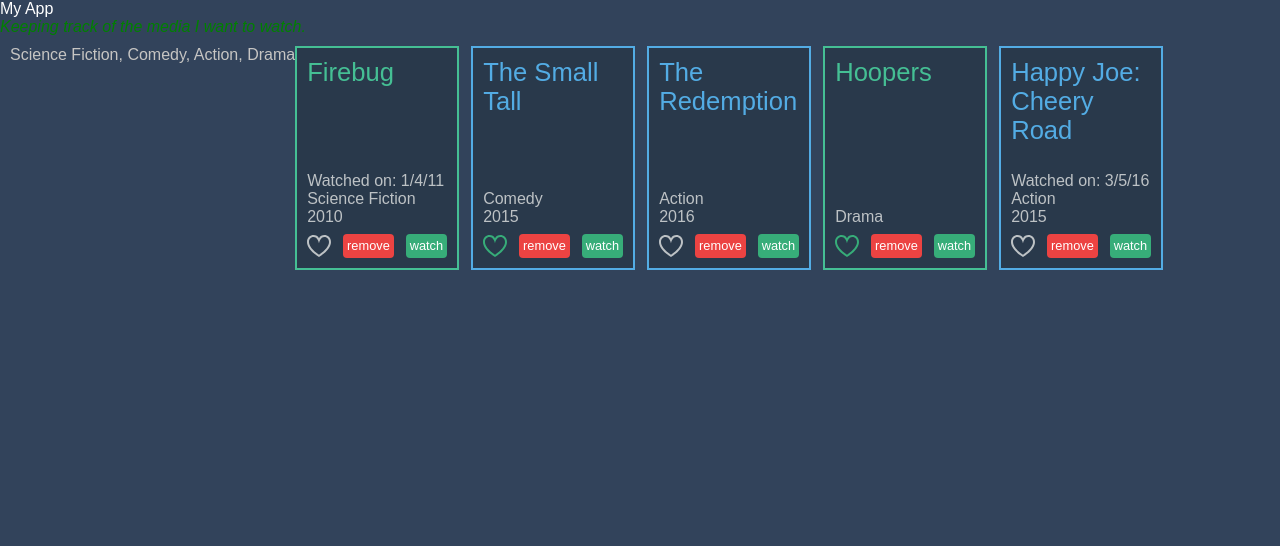
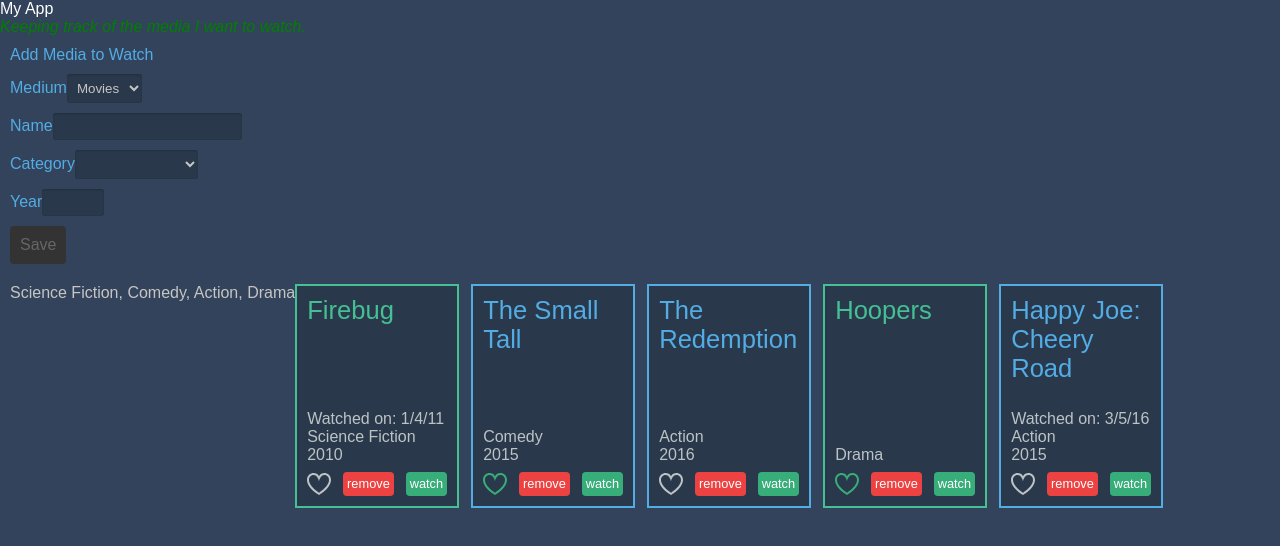
Before and after one commit to laubjkri/angular-essential-training, an Angular app: page / in a window 1280 px wide. Shown: the top 546 px of the page. Built offline with nearby package versions, Linux system fonts and the light colour scheme.

Commit message:
Chapter 4 done

```diff
--- a/angular.json
+++ b/angular.json
@@ -94,5 +94,8 @@
         }
       }
     }
+  },
+  "cli": {
+    "analytics": false
   }
 }
--- a/src/app/app.component.html
+++ b/src/app/app.component.html
@@ -3,6 +3,7 @@
     <h1>My App</h1>
     <p class="description">Keeping track of the media I want to watch.</p>
   </header>
+  <mw-media-item-form></mw-media-item-form>
   <mw-media-item-list></mw-media-item-list>
 
 </section>
--- /dev/null
+++ b/src/app/media-item-form.component.css
@@ -0,0 +1,52 @@
+:host {
+  display: block;
+  padding: 10px;
+}
+ul {
+  list-style-type: none;
+}
+ul li {
+  margin: 10px 0;
+}
+header, label {
+  color: #53ace4;
+}
+input, select {
+  background-color: #29394b;
+  color: #c6c5c3;
+  border-radius: 3px;
+  border: none;
+  box-shadow: 0 1px 2px rgba(0,0,0,0.2) inset, 0 -1px 0 rgba(0,0,0,0.05) inset;
+  border-color: #53ace4;
+  padding: 6px;
+}
+.ng-invalid:not(.ng-pristine):not(.required-invalid) {
+  border: 1px solid #d93a3e;
+}
+input[required].ng-invalid {
+  border-right: 5px solid #d93a3e;
+}
+input[required]:not(.required-invalid),
+input[required].ng-invalid:not(.required-invalid) {
+  border-right: 5px solid #37ad79;
+}
+.error {
+  color: #d93a3e;
+}
+#year {
+  width: 50px;
+}
+button[type=submit] {
+  background-color: #45bf94;
+  border: 0;
+  padding: 10px;
+  font-size: 1em;
+  border-radius: 4px;
+  color: #ffffff;
+  cursor: pointer;
+}
+button[type=submit]:disabled {
+  background-color: #333;
+  color: #666;
+  cursor: default;
+}
--- /dev/null
+++ b/src/app/media-item-form.component.html
@@ -0,0 +1,43 @@
+<header>
+  <h2>Add Media to Watch</h2>
+</header>
+<form
+  [formGroup]="form"
+  (ngSubmit)="onSubmit(form.value)">
+  <ul>
+    <li>
+      <label for="medium">Medium</label>
+      <select name="medium" id="medium" formControlName="medium">
+        <option value="Movies">Movies</option>
+        <option value="Series">Series</option>
+      </select>
+    </li>
+    <li>
+      <label for="name">Name</label>
+      <input type="text" name="name" id="name" formControlName="name">
+      <div *ngIf="form.get('name')?.hasError('pattern')" class="error">
+        Name has invalid characters
+      </div>
+    </li>
+    <li>
+      <label for="category">Category</label>
+      <select name="category" id="category" formControlName="category">
+        <option value="Action">Action</option>
+        <option value="Science Fiction">Science Fiction</option>
+        <option value="Comedy">Comedy</option>
+        <option value="Drama">Drama</option>
+        <option value="Horror">Horror</option>
+        <option value="Romance">Romance</option>
+      </select>
+    </li>
+    <li>
+      <label for="year">Year</label>
+      <input type="text" name="year" id="year" maxlength="4" formControlName="year">
+      <!-- The hasError('year') works because our validator function returns an object called year if the validation fails -->
+      <div *ngIf="form.get('year')?.errors as yearErrors" class="error">
+        The year must be between {{yearErrors['year'].min}} and {{yearErrors['year'].max}}!
+      </div>
+    </li>
+  </ul>
+  <button type="submit" [disabled]="form.invalid">Save</button>
+</form>
--- /dev/null
+++ b/src/app/media-item-form.component.ts
@@ -0,0 +1,65 @@
+import { Component, OnInit } from '@angular/core';
+import { FormGroup, FormControl, Validators } from '@angular/forms';
+
+@Component({
+  selector: 'mw-media-item-form',
+  templateUrl: './media-item-form.component.html',
+  styleUrls: ['./media-item-form.component.css']
+})
+export class MediaItemFormComponent /*implements OnInit*/ {
+  public form: FormGroup = new FormGroup({
+    medium: new FormControl("Movies"),
+    name: new FormControl("", Validators.compose([
+      Validators.required,
+      Validators.pattern("[\\w\\-\\s\\/]+")
+    ])),
+    category: new FormControl(""),
+    year: new FormControl("", (control) => this.yearValidator(control as FormControl))
+  });
+
+  ngOnInit(): void {
+    this.form = new FormGroup({
+      medium: new FormControl("Movies"),
+      name: new FormControl("", Validators.compose([
+        Validators.required,
+        Validators.pattern("[\\w\\-\\s\\/]+")
+      ])),
+      category: new FormControl(""),
+      year: new FormControl("", (control) => this.yearValidator(control as FormControl))
+    });
+  }
+
+  // OnInit will do certain stuff at the right "angular time"
+
+  onSubmit(mediaItem: any) {
+    console.log(mediaItem);
+  }
+
+  yearValidator(control: FormControl) {
+
+    // Validators return error objects if there are any errors
+    // Dont return any errors if input field is empty.
+    if (control.value.trim().length === 0) {
+      return null;
+    }
+
+    const year = parseInt(control.value, 10);
+    const minYear = 1800;
+    const maxYear = 2500;
+    if (year >= minYear && year <= maxYear) {
+      return null;
+    }
+    else {
+      return {
+        year: {
+          min: minYear,
+          max: maxYear
+        }
+      }
+    }
+
+  }
+
+
+
+}
```
Also changed, not shown: src/app/app.module.ts (+7 -2 lines).
